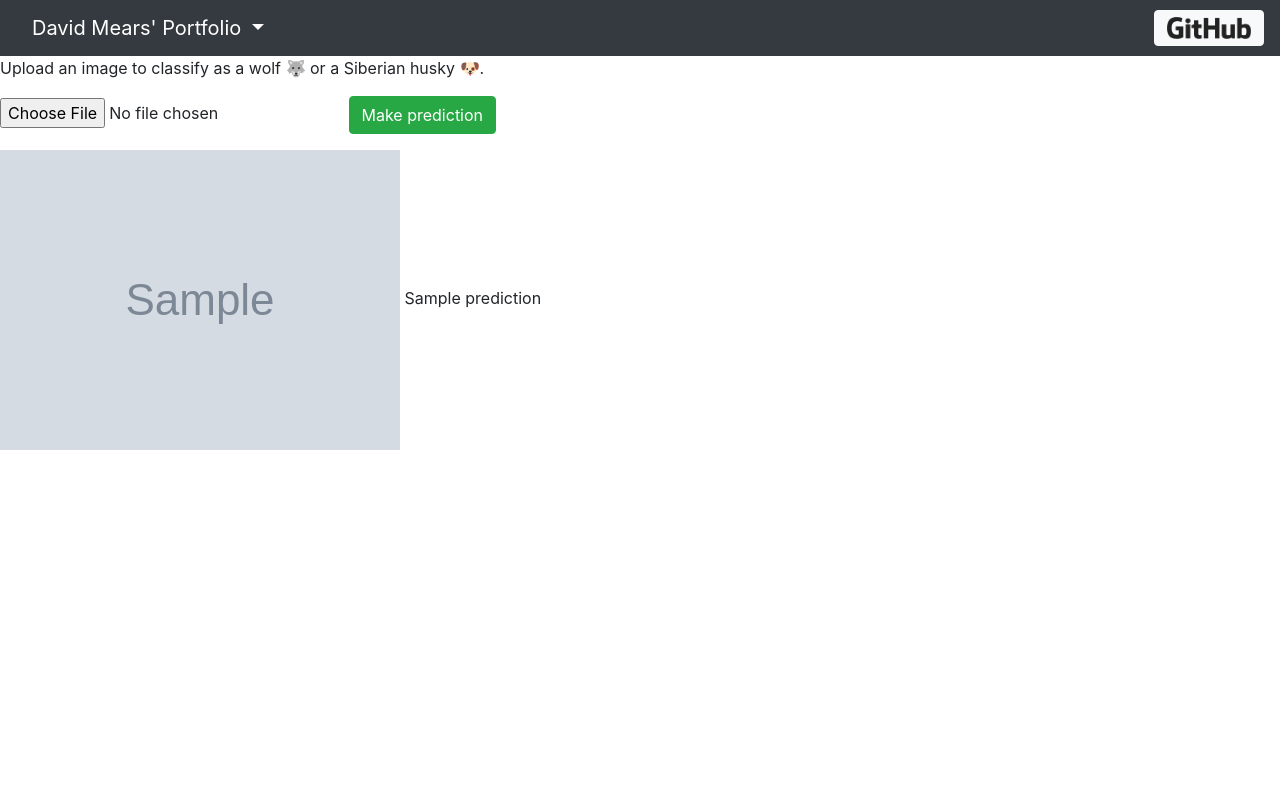
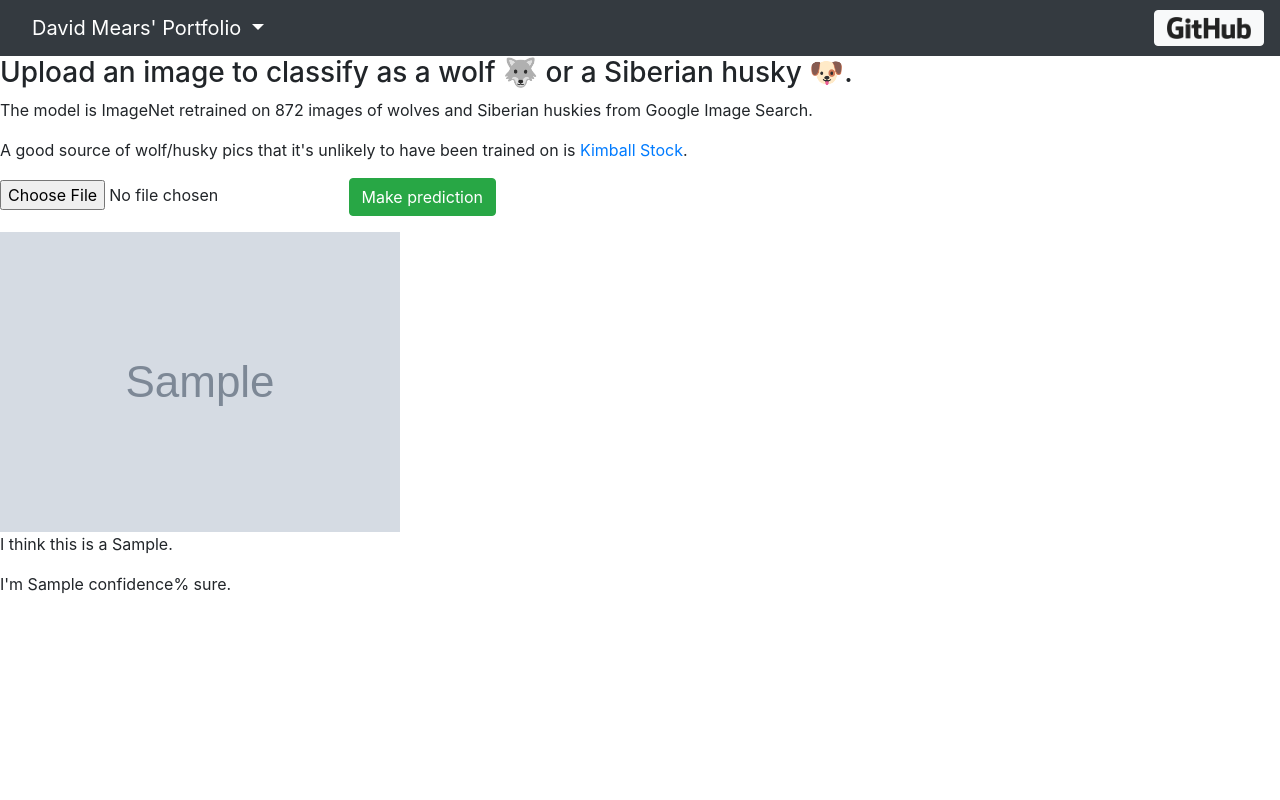
Before and after one commit to david-mears/portfolio, a Django app: template wolforhusky/templates/wolforhusky_index.html in a window 1280 px wide. Run offline with Django 3.2, Linux system fonts and the light colour scheme; tables that the repository leaves empty hold one stand-in row (values such as "Sample post"); the template is opened without the code that fills it: values that come from a table or form of the project are taken from there, most other values are stand-ins (such as "Sample title", 1, 10 or a date in 2020); grey boxes marked "Sample" are stand-in pictures; parts of the project's set-up code (start-up, migrations or seed data) failed here and were passed over; some libraries are stand-ins or nearby versions.

Commit message:
Wolf of Husky page now returns the prediction and the confidence.

```diff
--- a/wolforhusky/templates/wolforhusky_index.html
+++ b/wolforhusky/templates/wolforhusky_index.html
@@ -2,7 +2,10 @@
 
 {% block page_content %}
 
-<p>Upload an image to classify as a wolf 🐺 or a Siberian husky 🐶.</p>
+<h3>Upload an image to classify as a wolf 🐺 or a Siberian husky 🐶.</h3>
+
+<p>The model is ImageNet retrained on 872 images of wolves and Siberian huskies from Google Image Search.</p>
+<p>A good source of wolf/husky pics that it's unlikely to have been trained on is <a href="https://www.kimballstock.com">Kimball Stock</a>.</p>
 
 <div>
     <form method="post" enctype="multipart/form-data">
@@ -16,9 +19,11 @@
 <img src="{{image_obj.image.url}}" alt="Your uploaded picture">
 {% endif %}
 
-{% if prediction %}
+{% if predicted_class %}
 
-{{ prediction }}
+<p>I think this is a {{ predicted_class }}.</p>
+<p>I'm {{confidence}}% sure.</p>
+
 
 {% endif %}
 
```
Also changed, not shown: wolforhusky/views.py (+6 -2 lines).
